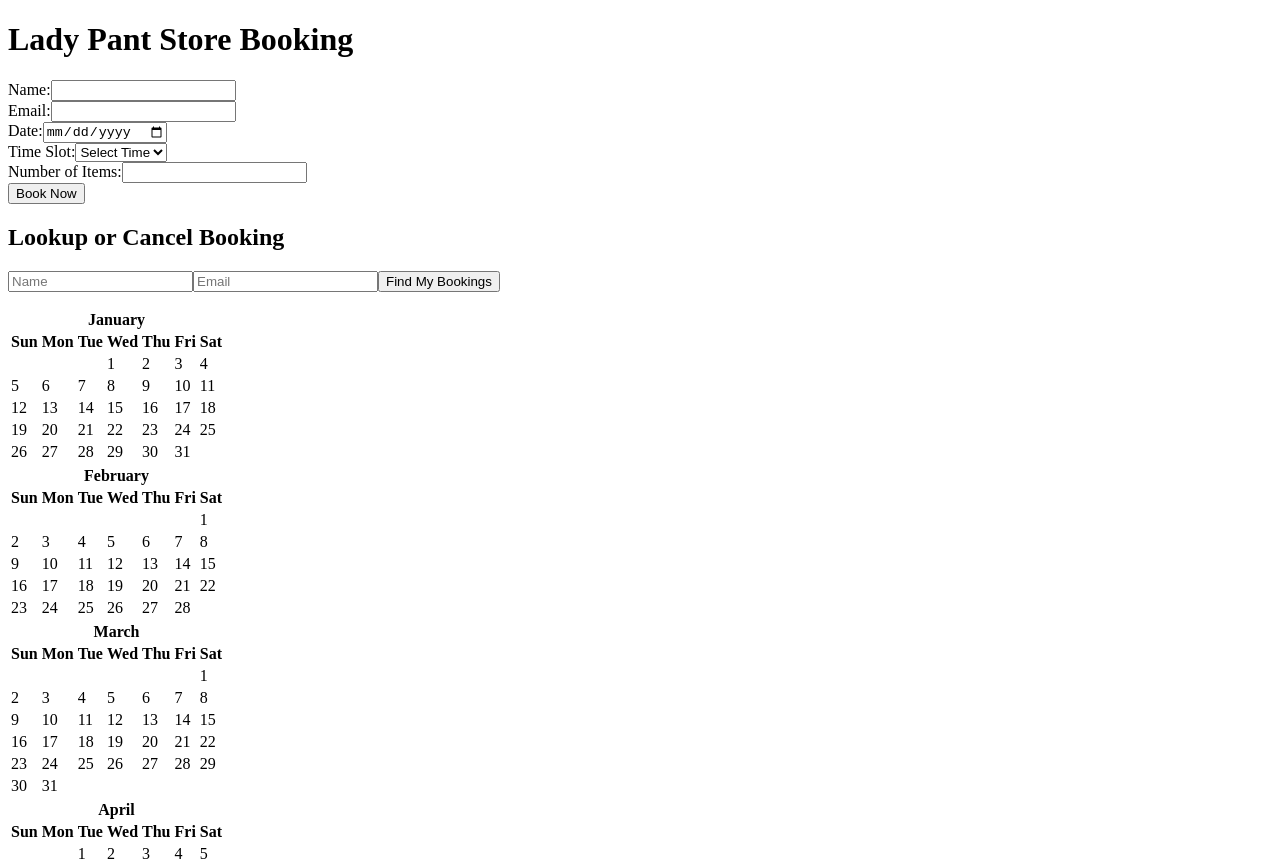
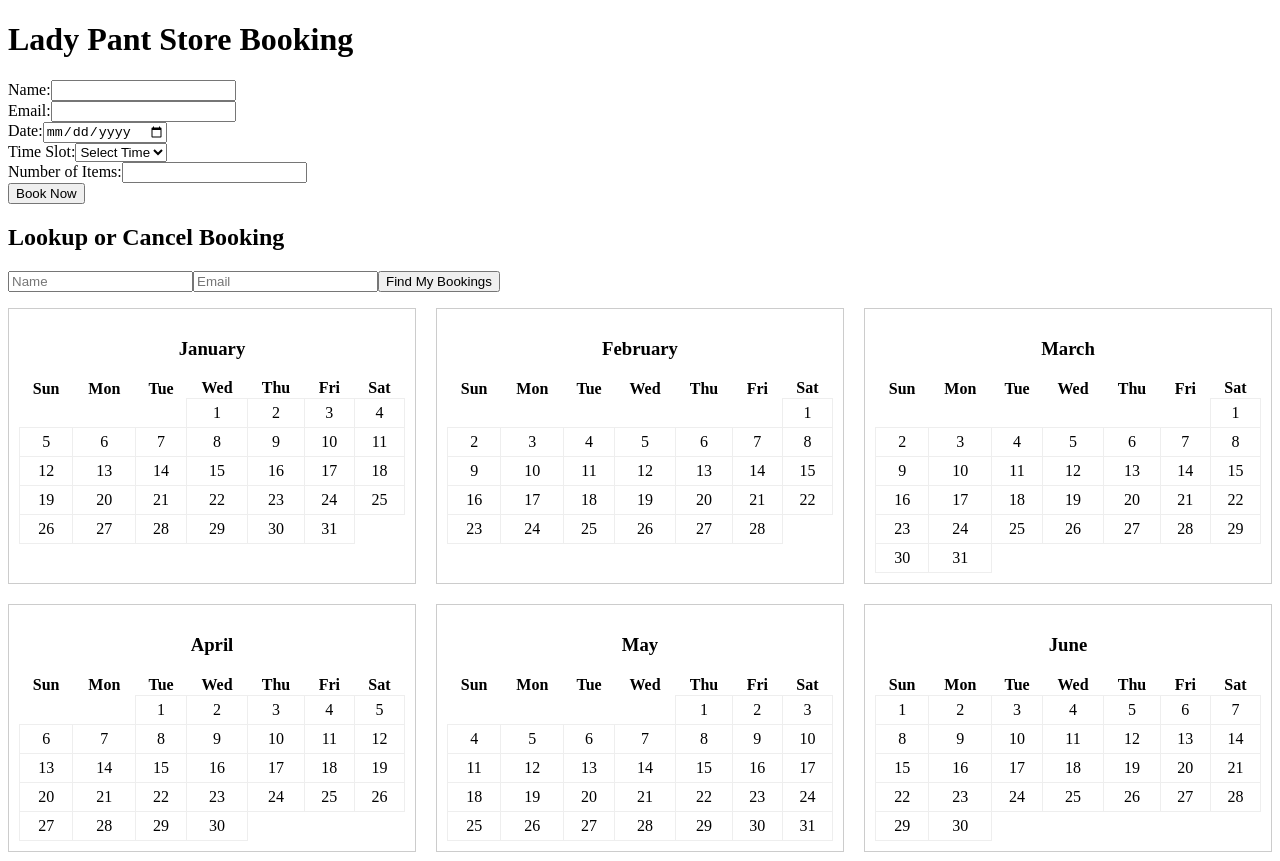
Before and after one commit to Barry-byte-cyber/Lady-Store-Booking-Finally, a React (Vite) app: page / in a window 1280 px wide. Shown: the top 861 px of the page. Built offline with nearby package versions, Linux system fonts and the light colour scheme.

Commit message:
Update Login, CalendarView, and AdminView components for full functionality

```diff
--- a/src/Components/AdminView.jsx
+++ b/src/Components/AdminView.jsx
@@ -1,52 +1,47 @@
-import React, { useState } from "react";
+import React, { useState, useEffect } from "react";
 import CalendarView from "./CalendarView";
 
-function AdminView() {
+const AdminView = () => {
+  const [bookingsByDate, setBookingsByDate] = useState({});
   const [selectedDate, setSelectedDate] = useState(null);
-  const bookings = JSON.parse(localStorage.getItem("bookings") || "[]");
 
-  const bookingsForSelectedDate = bookings.filter(
-    (booking) => booking.date === selectedDate
-  );
+  useEffect(() => {
+    const bookings = JSON.parse(localStorage.getItem("bookings") || "[]");
+    const grouped = bookings.reduce((acc, booking) => {
+      if (!acc[booking.date]) acc[booking.date] = [];
+      acc[booking.date].push(booking);
+      return acc;
+    }, {});
+    setBookingsByDate(grouped);
+  }, []);
 
-  const handleLogout = () => {
-    sessionStorage.removeItem("isAdmin");
-    window.location.reload();
+  const handleDateClick = (date) => {
+    setSelectedDate(date);
   };
 
   return (
-    <div>
-      <h2>Admin View – Bookings Calendar</h2>
-      <button onClick={handleLogout}>Logout</button>
+    <div style={{ padding: "20px" }}>
+      <h2>Admin Booking Overview</h2>
       <CalendarView
-        bookings={bookings}
-        onDateClick={setSelectedDate}
+        bookingsByDate={bookingsByDate}
+        onDateClick={handleDateClick}
         showFullYear={true}
       />
-      {selectedDate && (
-        <div>
-          <h3>Bookings for {selectedDate}:</h3>
-          <table>
-            <thead>
-              <tr>
-                <th>Name</th><th>Email</th><th>Time</th><th>Items</th>
-              </tr>
-            </thead>
-            <tbody>
-              {bookingsForSelectedDate.map((booking, index) => (
-                <tr key={index}>
-                  <td>{booking.name}</td>
-                  <td>{booking.email}</td>
-                  <td>{booking.time}</td>
-                  <td>{booking.items}</td>
-                </tr>
-              ))}
-            </tbody>
-          </table>
+      {selectedDate && bookingsByDate[selectedDate] && (
+        <div style={{ marginTop: "30px" }}>
+          <h3>Bookings for {selectedDate}</h3>
+          <ul>
+            {bookingsByDate[selectedDate].map((b, index) => (
+              <li key={index}>
+                <strong>Name:</strong> {b.name} | <strong>Email:</strong> {b.email} |{" "}
+                <strong>Time Slot:</strong> {b.time} | <strong>Items:</strong> {b.items}
+              </li>
+            ))}
+          </ul>
         </div>
       )}
     </div>
   );
-}
+};
 
 export default AdminView;
--- a/src/Components/CalendarView.jsx
+++ b/src/Components/CalendarView.jsx
@@ -1,57 +1,89 @@
 import React from "react";
 
-function CalendarView({ bookings, onDateClick, showFullYear }) {
-  const daysInMonth = (year, month) => new Date(year, month + 1, 0).getDate();
-  const today = new Date();
-  const year = today.getFullYear();
+const CalendarView = ({ bookings = {}, onDateClick }) => {
+  const monthNames = [
+    "January", "February", "March", "April", "May", "June",
+    "July", "August", "September", "October", "November", "December"
+  ];
 
-  const renderMonth = (month) => {
-    const days = daysInMonth(year, month);
-    const start = new Date(year, month, 1).getDay();
-    const cells = [];
+  const generateCalendar = (year) => {
+    const months = [];
 
-    for (let i = 0; i < start; i++) {
-      cells.push(<td key={`empty-${i}`}></td>);
+    for (let month = 0; month < 12; month++) {
+      const firstDay = new Date(year, month, 1);
+      const lastDay = new Date(year, month + 1, 0);
+      const days = [];
+
+      for (let i = 0; i < firstDay.getDay(); i++) {
+        days.push(null);
       }
 
-    for (let day = 1; day <= days; day++) {
-      const dateStr = `${year}-${String(month + 1).padStart(2, "0")}-${String(day).padStart(2, "0")}`;
-      const bookedItems = bookings
-        .filter((b) => b.date === dateStr)
-        .reduce((sum, b) => sum + parseInt(b.items), 0);
+      for (let day = 1; day <= lastDay.getDate(); day++) {
+        days.push(new Date(year, month, day));
+      }
 
-      cells.push(
+      months.push({ name: monthNames[month], days });
+    }
+
+    return months;
+  };
+
+  const currentYear = new Date().getFullYear();
+  const months = generateCalendar(currentYear);
+
+  const handleClick = (date) => {
+    const dateStr = date.toISOString().split("T")[0];
+    if (onDateClick) {
+      onDateClick(dateStr);
+    }
+  };
+
+  return (
+    <div style={{ display: "grid", gridTemplateColumns: "repeat(3, 1fr)", gap: "20px" }}>
+      {months.map((month, index) => (
+        <div key={index} style={{ border: "1px solid #ccc", padding: "10px" }}>
+          <h3 style={{ textAlign: "center" }}>{month.name}</h3>
+          <table style={{ width: "100%", textAlign: "center", borderCollapse: "collapse" }}>
+            <thead>
+              <tr>
+                {["Sun", "Mon", "Tue", "Wed", "Thu", "Fri", "Sat"].map((day) => (
+                  <th key={day}>{day}</th>
+                ))}
+              </tr>
+            </thead>
+            <tbody>
+              {Array.from({ length: Math.ceil(month.days.length / 7) }).map((_, rowIdx) => (
+                <tr key={rowIdx}>
+                  {month.days.slice(rowIdx * 7, rowIdx * 7 + 7).map((date, cellIdx) => {
+                    if (!date) {
+                      return <td key={cellIdx}></td>;
+                    }
+                    const dateStr = date.toISOString().split("T")[0];
+                    const isBooked = bookings[dateStr];
+                    return (
                       <td
-          key={day}
-          className={bookedItems > 0 ? "booked" : ""}
-          onClick={() => onDateClick && onDateClick(dateStr)}
+                        key={cellIdx}
+                        onClick={() => handleClick(date)}
+                        style={{
+                          padding: "5px",
+                          border: "1px solid #eee",
+                          backgroundColor: isBooked ? "#fdd" : "#fff",
+                          cursor: "pointer",
+                          fontWeight: isBooked ? "bold" : "normal",
+                        }}
                       >
-          {day}
+                        {date.getDate()}
                       </td>
                     );
-    }
-
-    const rows = [];
-    for (let i = 0; i < cells.length; i += 7) {
-      rows.push(<tr key={i}>{cells.slice(i, i + 7)}</tr>);
-    }
-
-    return (
-      <table key={month}>
-        <thead>
-          <tr>
-            <th colSpan="7">
-              {new Date(year, month).toLocaleString("default", { month: "long" })}
-            </th>
+                  })}
                 </tr>
-          <tr><th>Sun</th><th>Mon</th><th>Tue</th><th>Wed</th><th>Thu</th><th>Fri</th><th>Sat</th></tr>
-        </thead>
-        <tbody>{rows}</tbody>
+              ))}
+            </tbody>
           </table>
+        </div>
+      ))}
+    </div>
   );
 };
 
-  return <div className="calendar-container">{Array.from({ length: showFullYear ? 12 : 1 }, (_, i) => renderMonth(i))}</div>;
-}
-
 export default CalendarView;
--- a/src/Components/Login.jsx
+++ b/src/Components/Login.jsx
@@ -1,14 +1,15 @@
 import React, { useState } from "react";
 
-function Login() {
+const Login = () => {
+  const [username, setUsername] = useState("");
   const [password, setPassword] = useState("");
 
   const handleLogin = () => {
-    if (password === "admin123") {
+    if (username === "admin" && password === "store123") {
       sessionStorage.setItem("isAdmin", "true");
-      window.location.reload();
+      window.location.href = "?admin=true";
     } else {
-      alert("Incorrect password");
+      alert("Invalid credentials");
     }
   };
 
@@ -16,14 +17,20 @@ function Login() {
     <div>
       <h2>Admin Login</h2>
       <input
+        type="text"
+        placeholder="Username"
+        value={username}
+        onChange={(e) => setUsername(e.target.value)}
+      /><br />
+      <input
         type="password"
-        placeholder="Enter admin password"
+        placeholder="Password"
         value={password}
         onChange={(e) => setPassword(e.target.value)}
-      />
+      /><br />
       <button onClick={handleLogin}>Login</button>
     </div>
   );
-}
+};
 
 export default Login;
```
Lines whose indentation alone changed are shown as unchanged.
